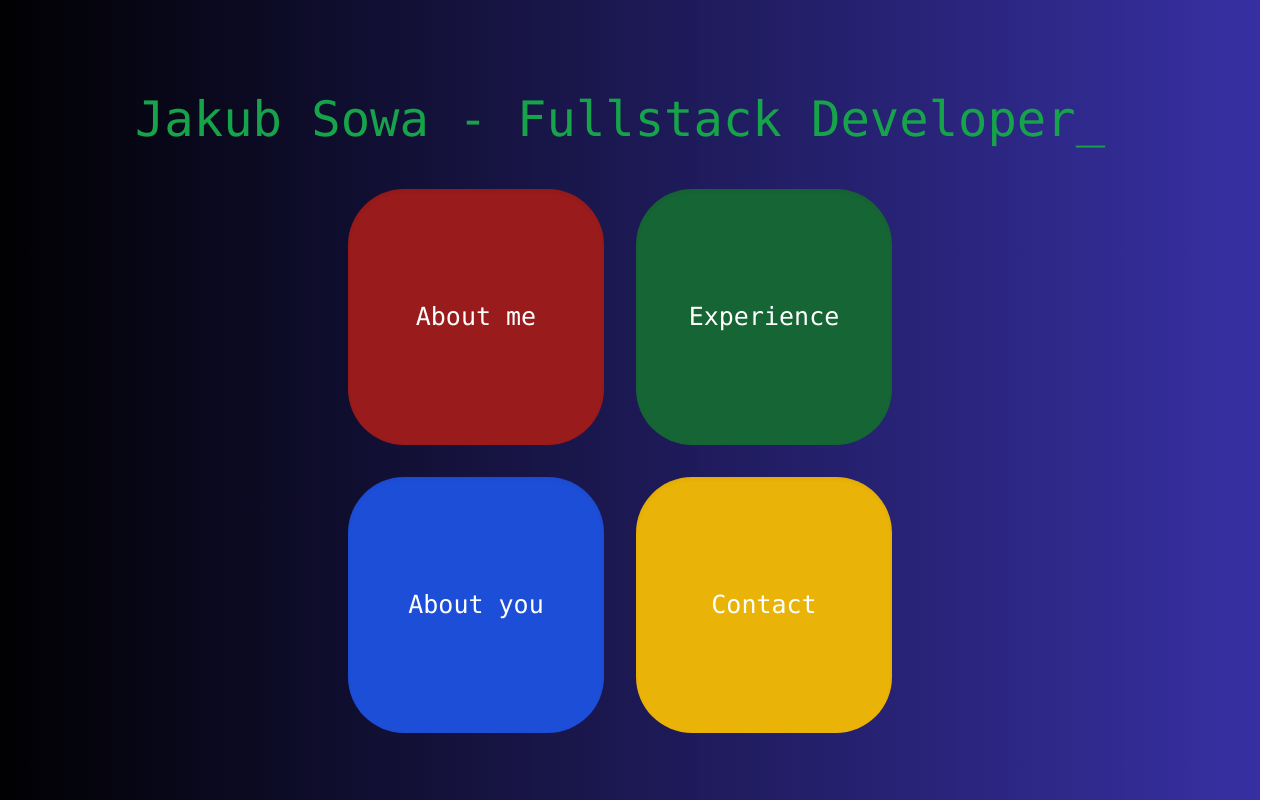
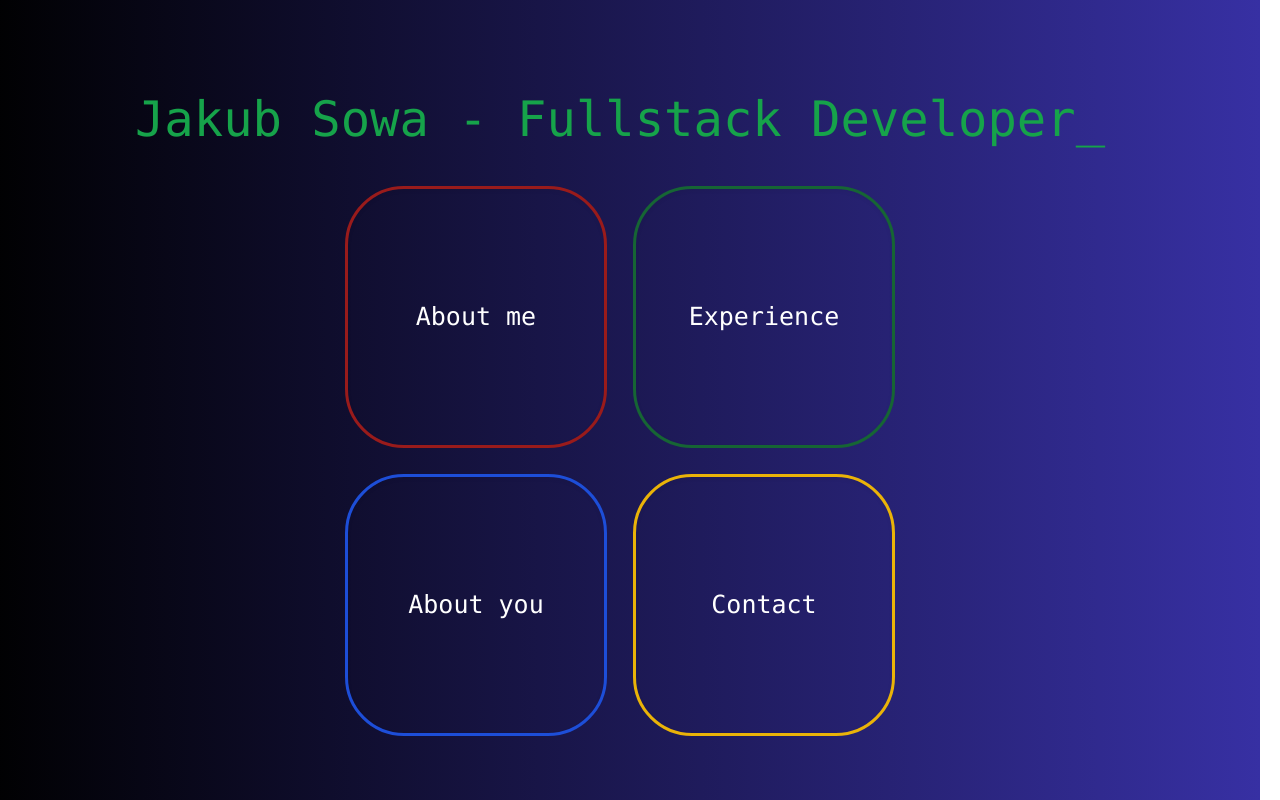
Before and after one commit to Wayhowen/portfolio, a React app: page / in a window 1280 px wide. Built offline with nearby package versions, Linux system fonts and the light colour scheme.

Commit message:
changed the front page buttons a bit

```diff
--- a/src/components/HeaderButton/HeaderButton.tsx
+++ b/src/components/HeaderButton/HeaderButton.tsx
@@ -15,6 +15,7 @@ export default function HeaderButton(props: Props) {
         className={`
           m-4 w-64 h-64
           flex-grow-0 shrink-0
+          outline
           rounded-custom shadow-inner
           text-2xl
           group hover:scale-95 click:scale-95
--- a/src/pages/Home.tsx
+++ b/src/pages/Home.tsx
@@ -11,10 +11,10 @@ function Home() {
       </header>
       <main className="space-y-2">
         <div className="flex flex-row flex-wrap justify-center items-center max-w-2xl mx-auto">
-          <HeaderButton mainText={"About me"} to="/me" customCSS="bg-red-800 animate-homeSlideL4" index={0}/>
-          <HeaderButton mainText={"Experience"} to="/experience" customCSS="bg-green-800 animate-homeSlideR5" index={1}/>
-          <HeaderButton mainText={"About you"} to="/you" customCSS="bg-blue-700 animate-homeSlideL6" index={2}/>
-          <HeaderButton mainText={"Contact"} to="/contact" customCSS="bg-yellow-500 animate-homeSlideR7" index={3}/>
+          <HeaderButton mainText={"About me"} to="/me" customCSS="outline-red-800 hover:bg-red-800/75 animate-homeSlideL4" index={0}/>
+          <HeaderButton mainText={"Experience"} to="/experience" customCSS="outline-green-800 hover:bg-green-800/75 animate-homeSlideR5" index={1}/>
+          <HeaderButton mainText={"About you"} to="/you" customCSS="outline-blue-700 hover:bg-blue-700/75 animate-homeSlideL6" index={2}/>
+          <HeaderButton mainText={"Contact"} to="/contact" customCSS="outline-yellow-500 hover:bg-yellow-500/75 animate-homeSlideR7" index={3}/>
         </div>
       </main>
     </div>
```
